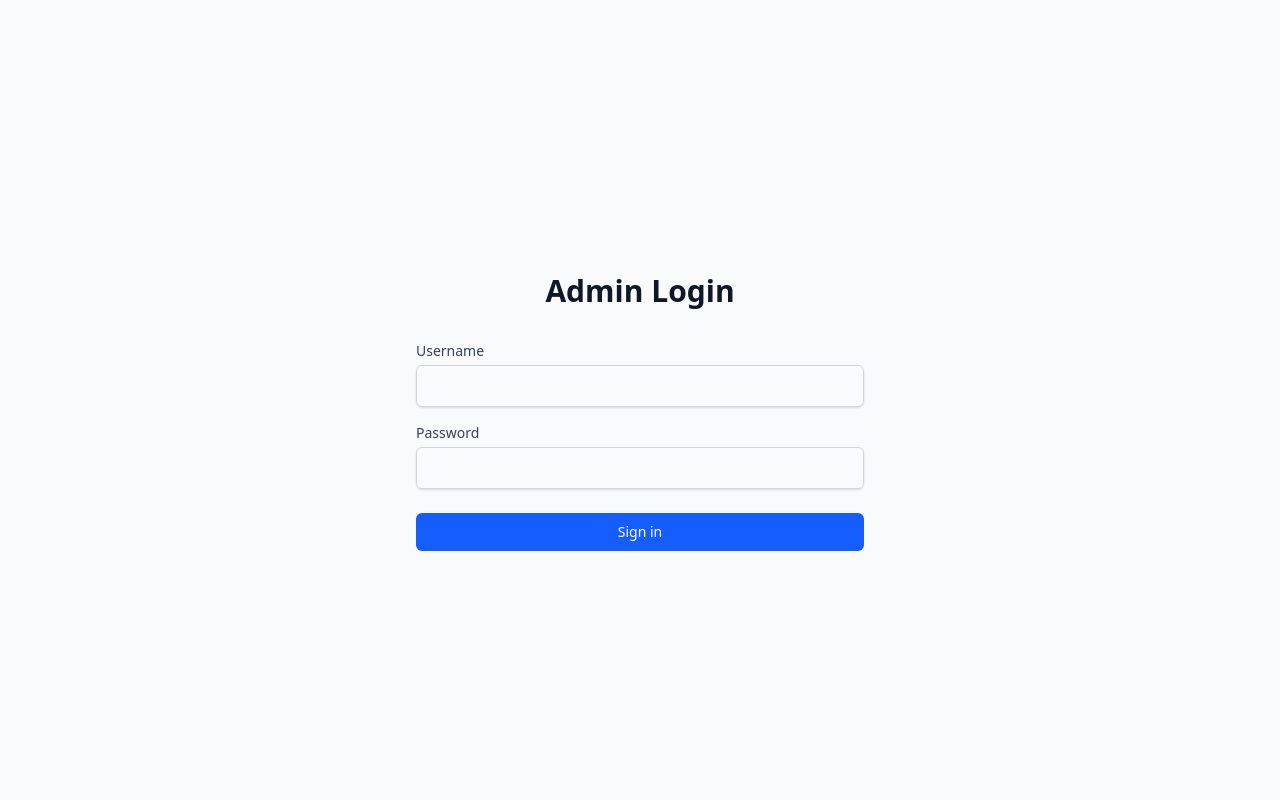
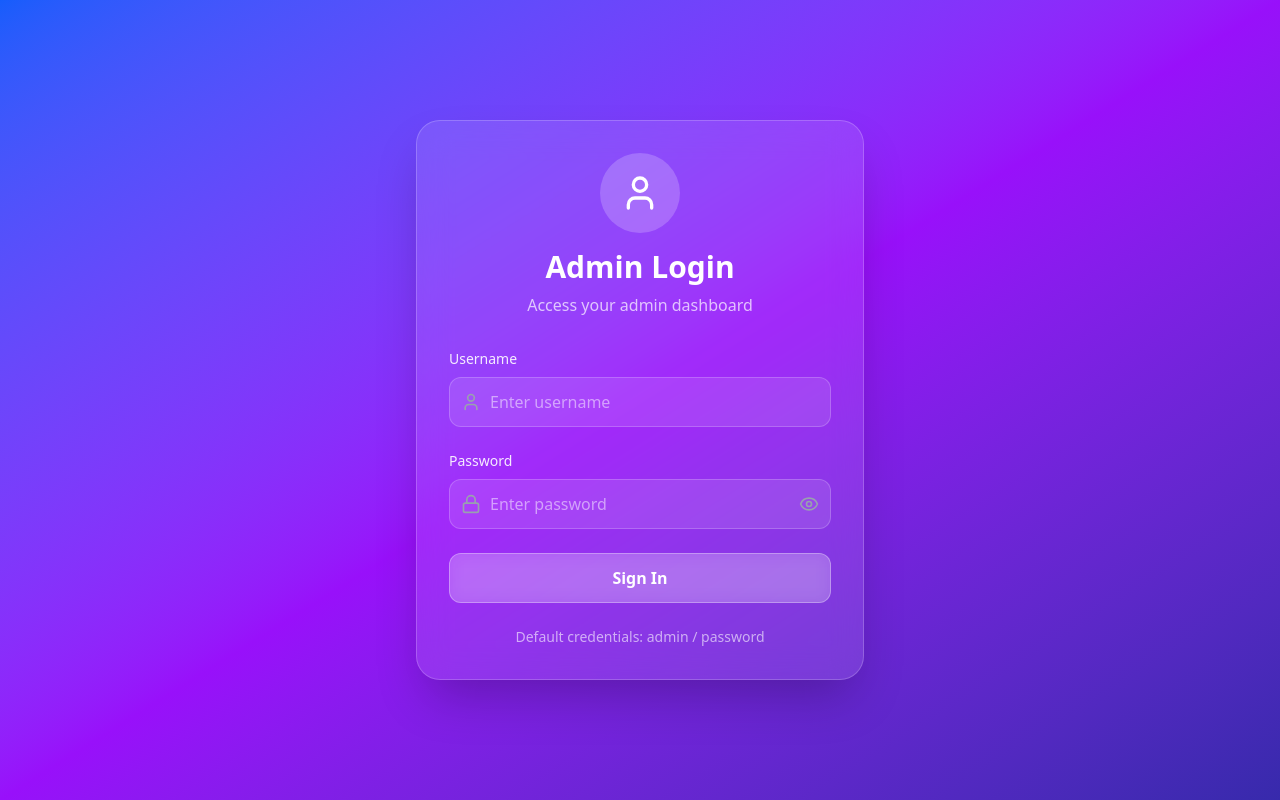
Before and after one commit to dhananjaymonga/AdminDashboard, a React (Vite) app in the folder AdminDashboard/: page /login in a window 1280 px wide. Built offline with nearby package versions, Linux system fonts and the light colour scheme.

Commit message:
quiz app

```diff
--- a/AdminDashboard/src/App.jsx
+++ b/AdminDashboard/src/App.jsx
@@ -1,148 +1,13 @@
 import React, { useState, useEffect } from 'react';
-import { BrowserRouter as Router, Routes, Route, Navigate, useLocation, Link } from 'react-router-dom';
+import { BrowserRouter as Router, Routes, Route, Navigate, useLocation } from 'react-router-dom';
 import { Menu, X, User, LogOut, Home, FileText, BookOpen, Clock, Brain, ChevronDown, Bell, Search } from 'lucide-react';
 
-// Mock components for demonstration
-const AdminPannel = ({ user, onLogout }) => (
-  <div className="p-6">
-    <h1 className="text-2xl font-bold text-gray-900 mb-6">Dashboard</h1>
-    <div className="grid grid-cols-1 md:grid-cols-2 lg:grid-cols-4 gap-6">
-      <div className="bg-white p-6 rounded-lg shadow">
-        <h3 className="text-lg font-semibold text-gray-900">Total Notes</h3>
-        <p className="text-3xl font-bold text-blue-600 mt-2">24</p>
-      </div>
-      <div className="bg-white p-6 rounded-lg shadow">
-        <h3 className="text-lg font-semibold text-gray-900">Blog Posts</h3>
-        <p className="text-3xl font-bold text-green-600 mt-2">12</p>
-      </div>
-      <div className="bg-white p-6 rounded-lg shadow">
-        <h3 className="text-lg font-semibold text-gray-900">Quiz Results</h3>
-        <p className="text-3xl font-bold text-purple-600 mt-2">156</p>
-      </div>
-      <div className="bg-white p-6 rounded-lg shadow">
-        <h3 className="text-lg font-semibold text-gray-900">Page Views</h3>
-        <p className="text-3xl font-bold text-orange-600 mt-2">2.4k</p>
-      </div>
-    </div>
-  </div>
-);
-
-const AdminNotes = () => (
-  <div className="p-6">
-    <h1 className="text-2xl font-bold text-gray-900 mb-6">Notes Management</h1>
-    <div className="bg-white rounded-lg shadow p-6">
-      <p className="text-gray-600">Notes management interface</p>
-    </div>
-  </div>
-);
-
-const AdminBlog = () => (
-  <div className="p-6">
-    <h1 className="text-2xl font-bold text-gray-900 mb-6">Blog Management</h1>
-    <div className="bg-white rounded-lg shadow p-6">
-      <p className="text-gray-600">Blog management interface</p>
-    </div>
-  </div>
-);
-
-const PageHistory = () => (
-  <div className="p-6">
-    <h1 className="text-2xl font-bold text-gray-900 mb-6">Page History</h1>
-    <div className="bg-white rounded-lg shadow p-6">
-      <p className="text-gray-600">Page history interface</p>
-    </div>
-  </div>
-);
-
-const AdminQuiz = () => (
-  <div className="p-6">
-    <h1 className="text-2xl font-bold text-gray-900 mb-6">Quiz Management</h1>
-    <div className="bg-white rounded-lg shadow p-6">
-      <p className="text-gray-600">Quiz management interface</p>
-    </div>
-  </div>
-);
-
-const AdminLogin = ({ onLogin }) => {
-  const [credentials, setCredentials] = useState({ username: '', password: '' });
-  const [isLoading, setIsLoading] = useState(false);
-  const [error, setError] = useState('');
-
-  const handleSubmit = async (e) => {
-    e.preventDefault();
-    setIsLoading(true);
-    setError('');
-
-    try {
-      const result = await onLogin(credentials);
-      if (!result.success) {
-        setError(result.message);
-      }
-    } catch (error) {
-      setError('Login failed. Please try again.');
-    } finally {
-      setIsLoading(false);
-    }
-  };
-
-  return (
-    <div className="min-h-screen bg-gray-50 flex items-center justify-center py-12 px-4 sm:px-6 lg:px-8">
-      <div className="max-w-md w-full space-y-8">
-        <div>
-          <h2 className="mt-6 text-center text-3xl font-extrabold text-gray-900">
-            Admin Login
-          </h2>
-        </div>
-        <form className="mt-8 space-y-6" onSubmit={handleSubmit}>
-          {error && (
-            <div className="bg-red-50 border border-red-200 text-red-600 px-4 py-3 rounded">
-              {error}
-            </div>
-          )}
-          <div className="space-y-4">
-            <div>
-              <label htmlFor="username" className="block text-sm font-medium text-gray-700">
-                Username
-              </label>
-              <input
-                id="username"
-                name="username"
-                type="text"
-                required
-                value={credentials.username}
-                onChange={(e) => setCredentials({...credentials, username: e.target.value})}
-                className="mt-1 block w-full px-3 py-2 border border-gray-300 rounded-md shadow-sm focus:outline-none focus:ring-blue-500 focus:border-blue-500"
-              />
-            </div>
-            <div>
-              <label htmlFor="password" className="block text-sm font-medium text-gray-700">
-                Password
-              </label>
-              <input
-                id="password"
-                name="password"
-                type="password"
-                required
-                value={credentials.password}
-                onChange={(e) => setCredentials({...credentials, password: e.target.value})}
-                className="mt-1 block w-full px-3 py-2 border border-gray-300 rounded-md shadow-sm focus:outline-none focus:ring-blue-500 focus:border-blue-500"
-              />
-            </div>
-          </div>
-          <div>
-            <button
-              type="submit"
-              disabled={isLoading}
-              className="group relative w-full flex justify-center py-2 px-4 border border-transparent text-sm font-medium rounded-md text-white bg-blue-600 hover:bg-blue-700 focus:outline-none focus:ring-2 focus:ring-offset-2 focus:ring-blue-500 disabled:opacity-50"
-            >
-              {isLoading ? 'Signing in...' : 'Sign in'}
-            </button>
-          </div>
-        </form>
-      </div>
-    </div>
-  );
-};
+import AdminPannel from "./Admin/Admin";
+import AdminNotes from "./Admin/AdminNotes";
+import AdminBlog from "./Admin/AdminBlog";
+import PageHistory from "./Admin/History";
+import AdminQuiz from "./Admin/AdminQuiz";
+import AdminLogin from './Admin/AdLogin';
 
 // Header Component
 const Header = ({ user, onLogout }) => {
@@ -292,9 +157,9 @@ const Navbar = () => {
             {navigationItems.map((item) => {
               const Icon = item.icon;
               return (
-                <Link
+                <a
                   key={item.name}
-                  to={item.href}
+                  href={item.href}
                   className={`flex items-center space-x-2 px-4 py-2 rounded-lg text-sm font-medium transition-all duration-200 ${
                     isActive(item.href)
                       ? 'bg-blue-600 text-white shadow-lg'
@@ -303,7 +168,7 @@ const Navbar = () => {
                 >
                   <Icon className="w-4 h-4" />
                   <span>{item.name}</span>
-                </Link>
+                </a>
               );
             })}
           </div>
@@ -317,9 +182,9 @@ const Navbar = () => {
             {navigationItems.map((item) => {
               const Icon = item.icon;
               return (
-                <Link
+                <a
                   key={item.name}
-                  to={item.href}
+                  href={item.href}
                   onClick={() => setIsMobileMenuOpen(false)}
                   className={`flex items-center space-x-3 w-full px-3 py-3 rounded-lg text-base font-medium transition-all duration-200 ${
                     isActive(item.href)
@@ -329,7 +194,7 @@ const Navbar = () => {
                 >
                   <Icon className="w-5 h-5" />
                   <span>{item.name}</span>
-                </Link>
+                </a>
               );
             })}
           </div>
@@ -339,7 +204,7 @@ const Navbar = () => {
   );
 };
 
-// Layout Component
+// Layout Component - wraps all authenticated pages
 const Layout = ({ children, user, onLogout }) => {
   return (
     <div className="min-h-screen bg-gray-50">
@@ -352,10 +217,10 @@ const Layout = ({ children, user, onLogout }) => {
   );
 };
 
-// Protected Route Component
+// Protected Route Component - Updated to include Layout
 const ProtectedRoute = ({ children, isAuthenticated, user, onLogout }) => {
   if (!isAuthenticated) {
-    return <Navigate to="/login" replace />;
+    return <AdminLogin />;
   }
 
   return (
@@ -376,15 +241,32 @@ const AuthProvider = ({ children }) => {
     checkAuthStatus();
   }, []);
 
-  const checkAuthStatus = () => {
+  const checkAuthStatus = async () => {
     try {
-      // For demo purposes, we'll simulate auth check
-      // In production, you'd verify with your backend
-      const userData = { username: 'admin', email: 'admin@example.com' };
-      setUser(userData);
-      setIsAuthenticated(false); // Set to false initially for demo
+      const token = localStorage.getItem('adminToken');
+      if (token) {
+        // Verify token with backend
+        const response = await fetch('https://admin-pannel-7lg4.onrender.com/api/admin/verify', {
+          method: 'GET',
+          headers: {
+            'Authorization': `Bearer ${token}`,
+            'Content-Type': 'application/json'
+          }
+        });
+
+        if (response.ok) {
+          const userData = await response.json();
+          setUser(userData);
+          setIsAuthenticated(true);
+        } else {
+          // Token is invalid, remove it
+          localStorage.removeItem('adminToken');
+          setIsAuthenticated(false);
+        }
+      }
     } catch (error) {
       console.error('Auth check failed:', error);
+      localStorage.removeItem('adminToken');
       setIsAuthenticated(false);
     } finally {
       setIsLoading(false);
@@ -393,14 +275,24 @@ const AuthProvider = ({ children }) => {
 
   const handleLogin = async (credentials) => {
     try {
-      // Simulate login - in production, call your API
-      if (credentials.username === 'admin' && credentials.password === 'password') {
-        const userData = { username: 'admin', email: 'admin@example.com' };
-        setUser(userData);
+      const response = await fetch('https://admin-pannel-7lg4.onrender.com/api/admin/login', {
+        method: 'POST',
+        headers: {
+          'Content-Type': 'application/json'
+        },
+        body: JSON.stringify(credentials)
+      });
+
+      const data = await response.json();
+
+      if (response.ok) {
+        // Store token and user data
+        localStorage.setItem('adminToken', data.token);
+        setUser(data.user);
         setIsAuthenticated(true);
         return { success: true, message: 'Login successful' };
       } else {
-        return { success: false, message: 'Invalid credentials' };
+        return { success: false, message: data.message || 'Login failed' };
       }
     } catch (error) {
       console.error('Login error:', error);
@@ -409,6 +301,7 @@ const AuthProvider = ({ children }) => {
   };
 
   const handleLogout = () => {
+    localStorage.removeItem('adminToken');
     setUser(null);
     setIsAuthenticated(false);
   };
@@ -442,17 +335,10 @@ function App() {
 
           return (
             <Routes>
-              {/* Login Route */}
-              <Route
-                path="/login"
-                element={
-                  isAuthenticated ?
-                    <Navigate to="/admin" replace /> :
-                    <AdminLogin onLogin={handleLogin} />
-                }
-              />
+              {/* Redirect root to admin */}
+              <Route path="/" element={<Navigate to="/login" replace />} />
 
-              {/* Admin Routes */}
+              {/* Admin Routes - All wrapped with ProtectedRoute that includes Layout */}
               <Route
                 path="/admin"
                 element={
@@ -498,11 +384,18 @@ function App() {
                 }
               />
 
-              {/* Redirect root to login */}
-              <Route path="/" element={<Navigate to="/login" replace />} />
+              {/* Login Route - No Layout wrapper */}
+              <Route
+                path="/login"
+                element={
+                  isAuthenticated ?
+                    <Navigate to="/admin" replace /> :
+                    <AdminLogin onLogin={handleLogin} />
+                }
+              />
 
-              {/* Catch all other routes and redirect to login */}
-              <Route path="*" element={<Navigate to="/login" replace />} />
+              {/* Catch all other routes and redirect to admin */}
+              <Route path="/" element={<Navigate to="/admin" replace />} />
             </Routes>
           );
         }}
```
